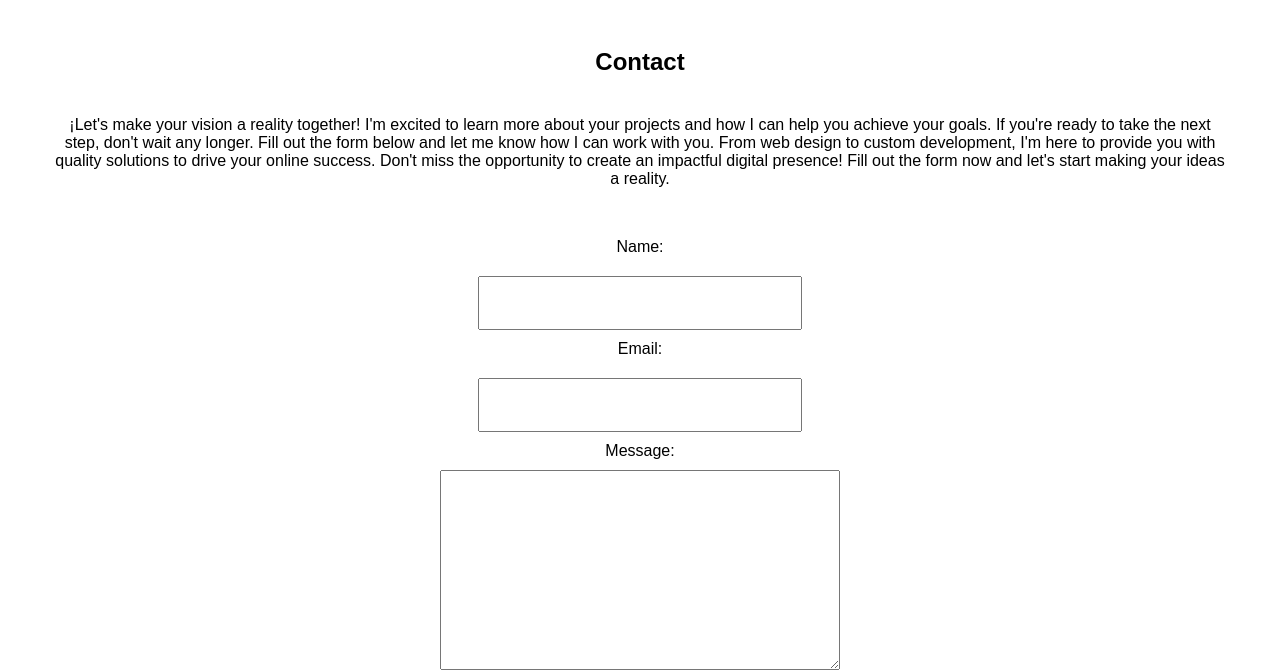
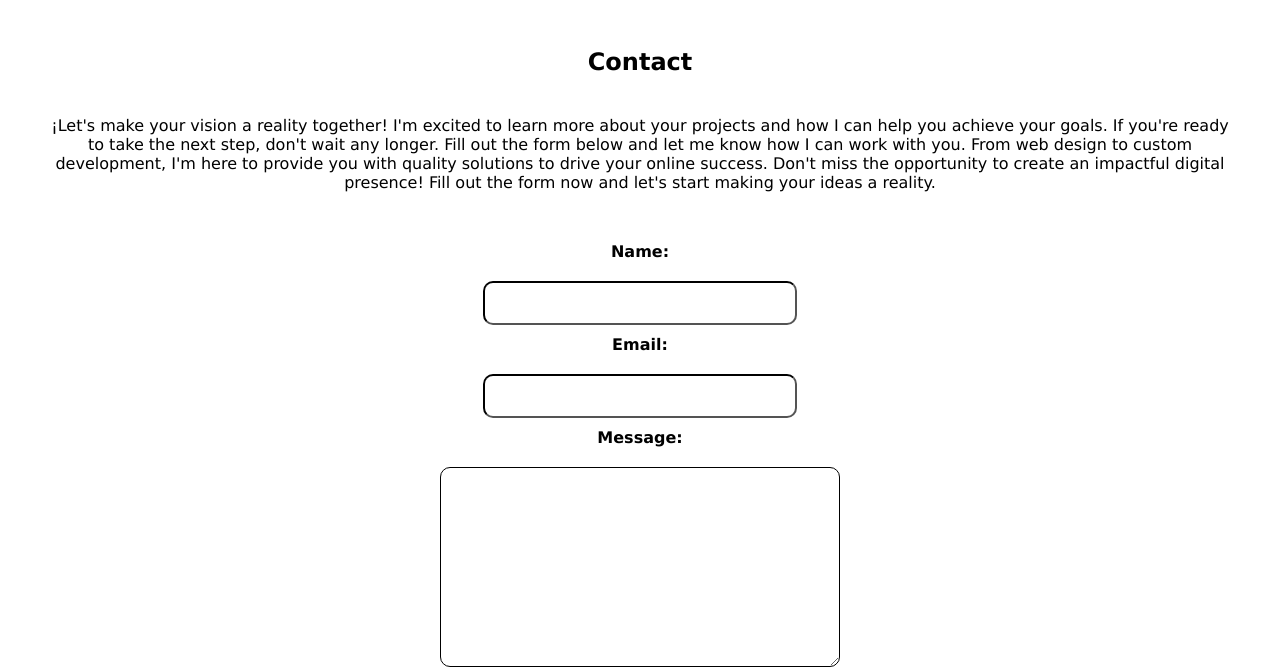
Before and after one commit to EzeArc/miprimerapagina, a plain HTML site: page contact.html in a window 1280 px wide. Shown: the part 135-807 px from the top of the page. Drawn offline with Linux system fonts and the light colour scheme.

Commit message:
updatedCSS

```diff
--- a/style.css
+++ b/style.css
@@ -2,7 +2,7 @@
 
 body {
   margin: 0;
-  font-family: Arial, sans-serif;
+  font-family: Verdana, Geneva, Tahoma, sans-serif;
 }
 
 .container {
@@ -49,7 +49,10 @@ body {
 
   display: flex;
   flex-direction: row;
-  justify-content: center;
+  justify-content: space-between;
+  height: 300px;
+  padding: 20px;
+  margin: 20px;
 
 }
 
@@ -142,28 +145,34 @@ h1, h2, p {
 form {
   display: flex;
   flex-direction: column;
-  margin-top: 20px;
+  margin: 20px;
   padding: 20px;
   align-items: center;
+  font-weight: 600;
 }
 
 form label {
   margin-bottom: 10px;
+
 }
 
 form input[type="name"], form input[type="email"]{
   width: 300px;
   height: 30px;
   margin: 10px;
-  padding: 10px;
+  padding: 5px;
+  border-color: black;
+  border-radius: 10px;
 }
 form input[type="message"],
 form textarea {
   width: 400px;
   height: 200px;
-  padding: 10px;
-  margin-bottom: 10px;
+  margin: 10px;
+  padding: 5px;
   box-sizing: border-box;
+  border-color: black;
+  border-radius: 10px;
 }
 
 form input[type="submit"] {
```
